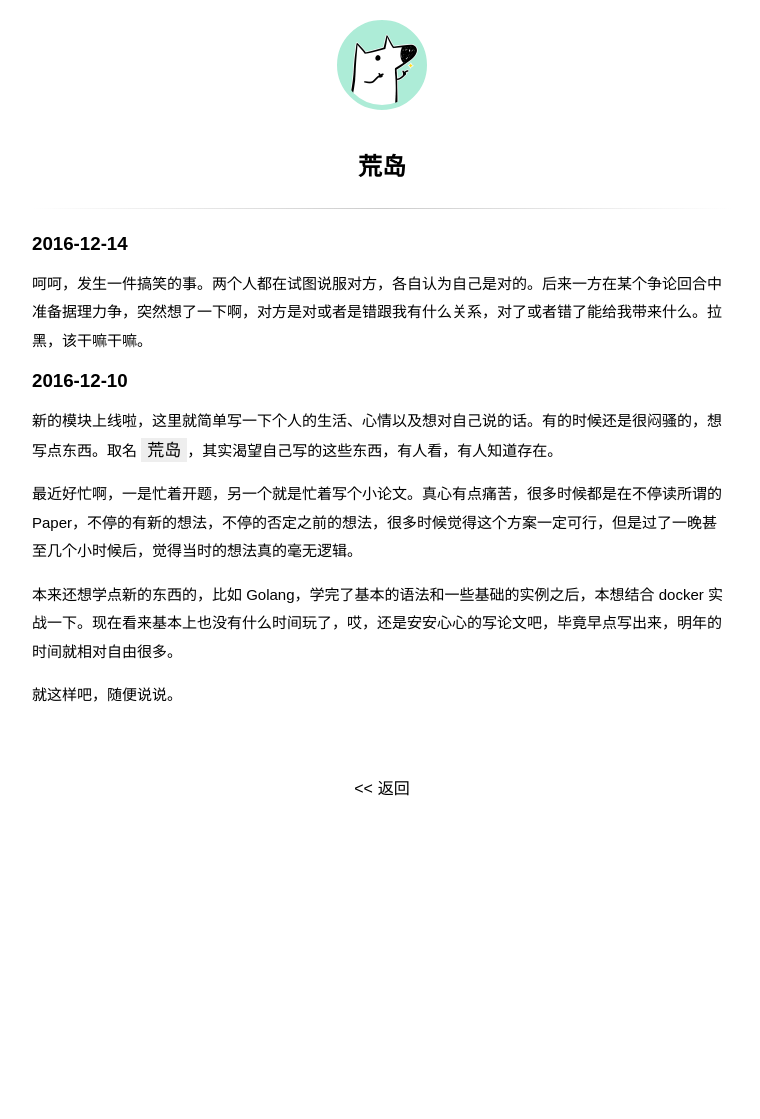
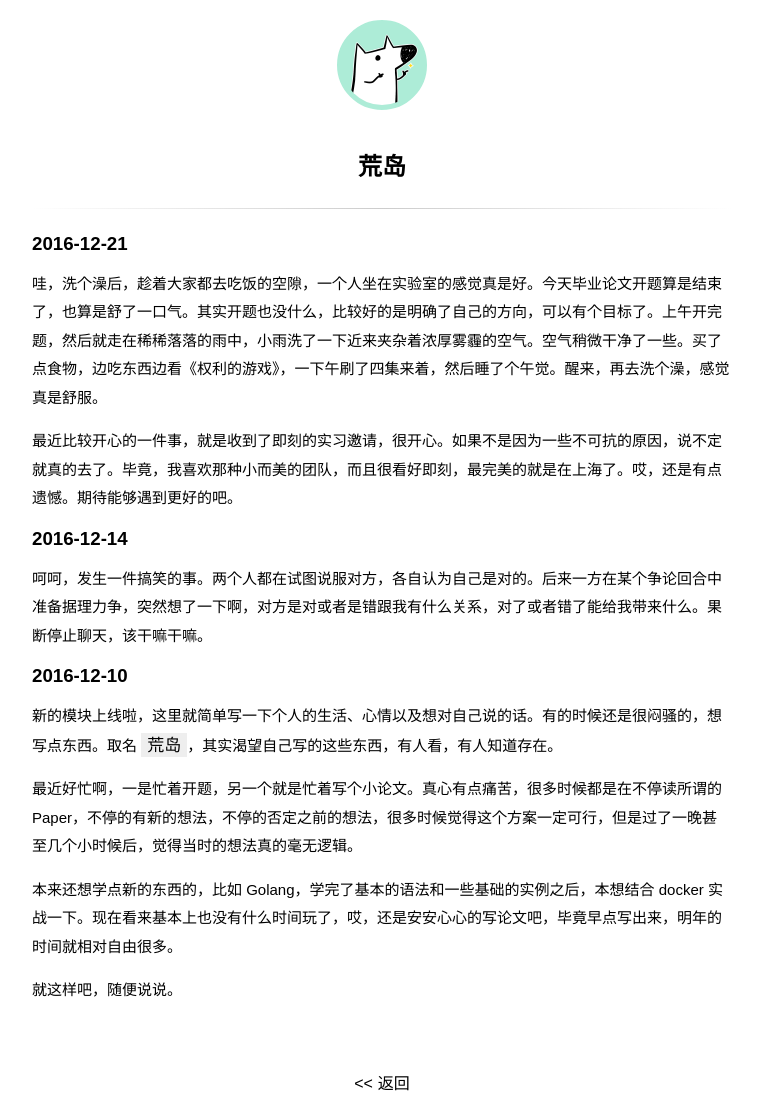
Before and after one commit to wuchangfeng/wuchangfeng.github.io, a Jekyll site: the page built from diary.md, in a window 1280 px wide. Shown: the whole page, without its empty margins (258-1018 px from the left). Built offline with Jekyll 4.4.1, drawn with Linux system fonts in a browser that asks for light colours; some web fonts are replaced; comment, search, counter and statistics services are not loaded; before the commit the page ends 900 px from its top, so only the background shows below that.

Commit message:
blog update

```diff
--- a/diary.md
+++ b/diary.md
@@ -2,9 +2,15 @@
 title: 荒岛
 ---
 
+### 2016-12-21
+
+哇，洗个澡后，趁着大家都去吃饭的空隙，一个人坐在实验室的感觉真是好。今天毕业论文开题算是结束了，也算是舒了一口气。其实开题也没什么，比较好的是明确了自己的方向，可以有个目标了。上午开完题，然后就走在稀稀落落的雨中，小雨洗了一下近来夹杂着浓厚雾霾的空气。空气稍微干净了一些。买了点食物，边吃东西边看《权利的游戏》，一下午刷了四集来着，然后睡了个午觉。醒来，再去洗个澡，感觉真是舒服。
+
+最近比较开心的一件事，就是收到了即刻的实习邀请，很开心。如果不是因为一些不可抗的原因，说不定就真的去了。毕竟，我喜欢那种小而美的团队，而且很看好即刻，最完美的就是在上海了。哎，还是有点遗憾。期待能够遇到更好的吧。
+
 ### 2016-12-14
 
-呵呵，发生一件搞笑的事。两个人都在试图说服对方，各自认为自己是对的。后来一方在某个争论回合中准备据理力争，突然想了一下啊，对方是对或者是错跟我有什么关系，对了或者错了能给我带来什么。拉黑，该干嘛干嘛。
+呵呵，发生一件搞笑的事。两个人都在试图说服对方，各自认为自己是对的。后来一方在某个争论回合中准备据理力争，突然想了一下啊，对方是对或者是错跟我有什么关系，对了或者错了能给我带来什么。果断停止聊天，该干嘛干嘛。
 
 ### 2016-12-10
 
```
